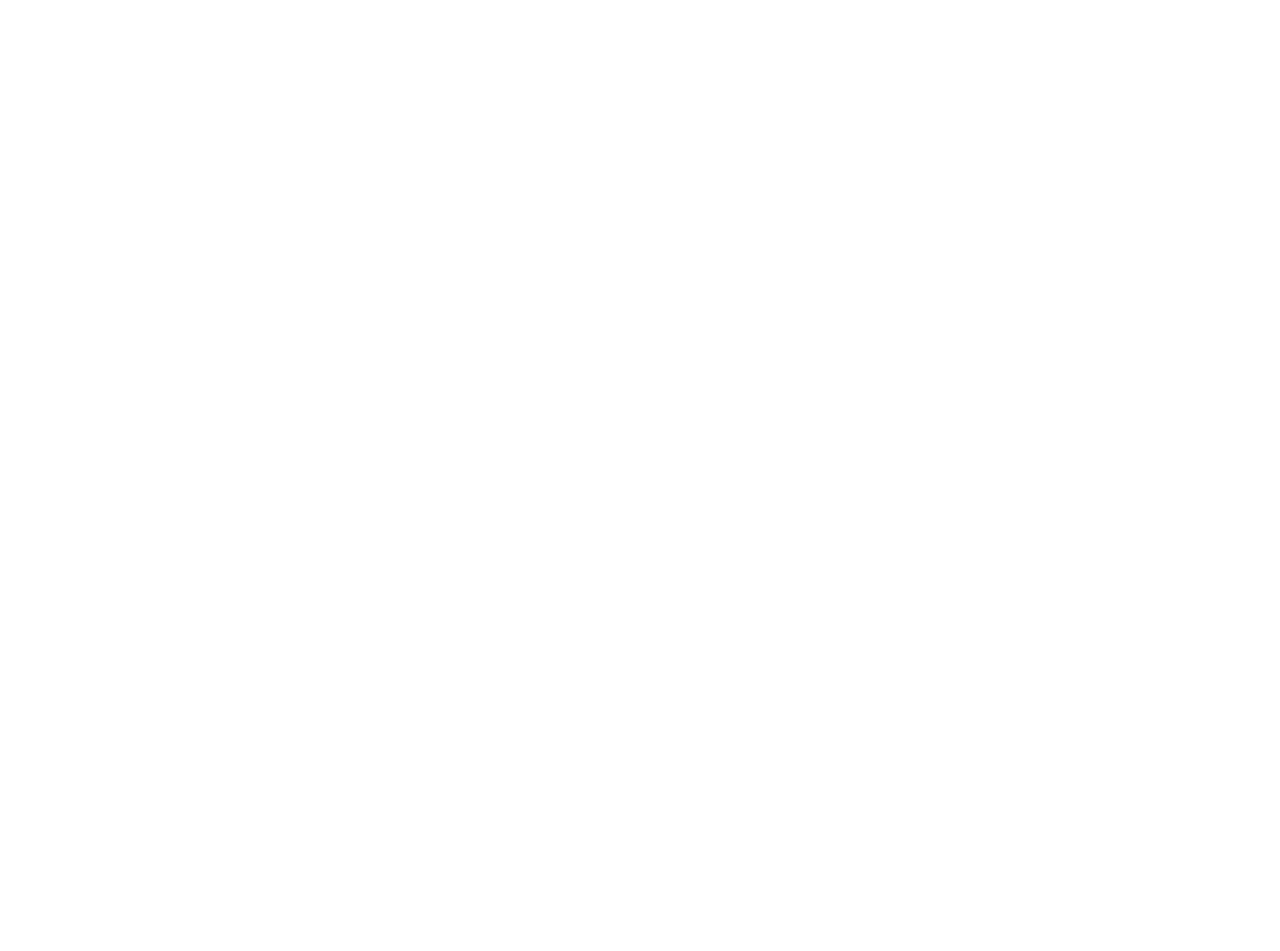
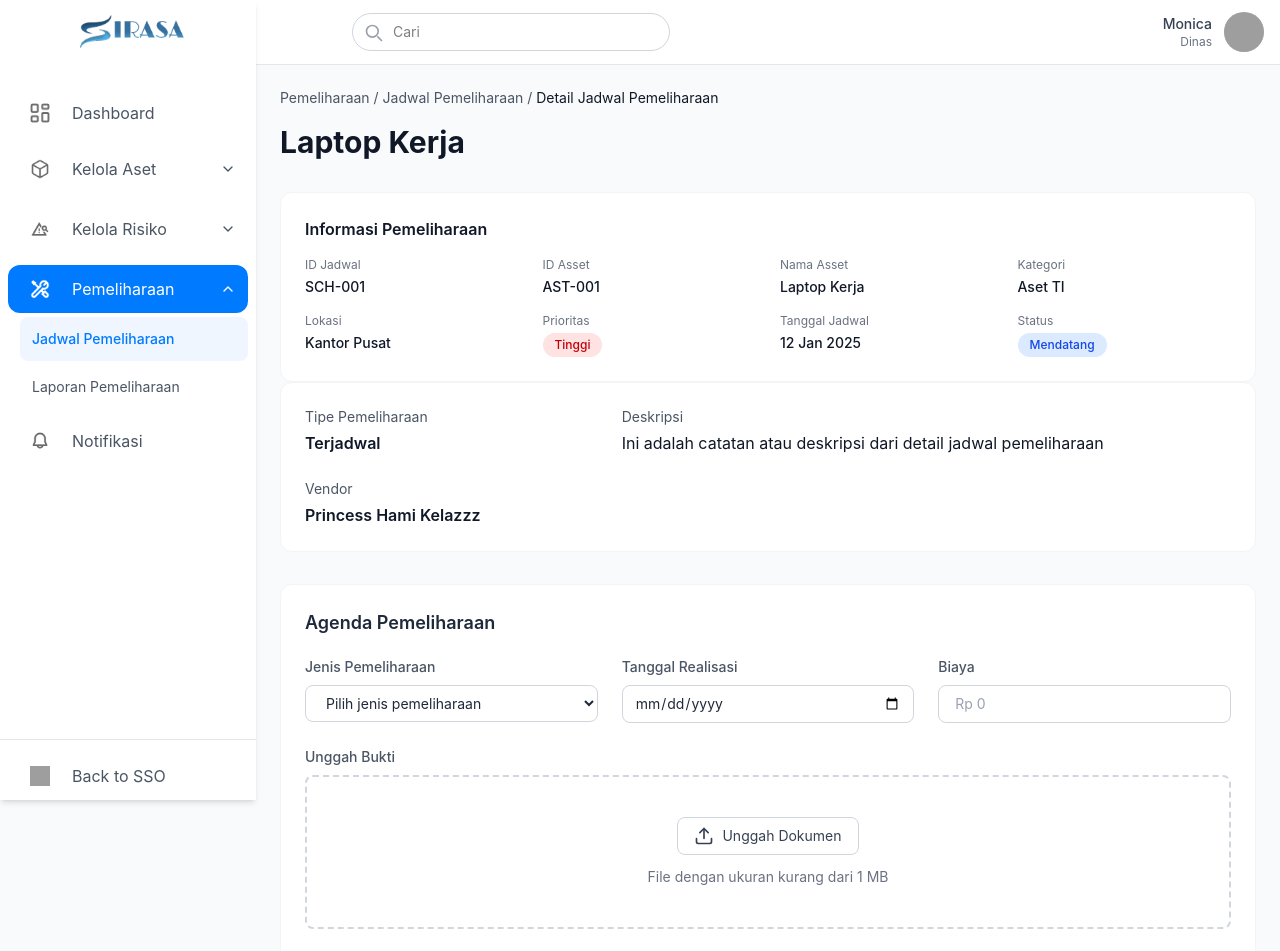
Before and after one commit to actonaa/MANPRO, a React (Vite) app in the folder frontend/: page /pemeliharaan/detail/jadwal in a window 1280 px wide. Before the commit this address had no page. Shown: the top 951 px of the page. Before the commit the page ends 800 px from the top, so only its background shows below. Built offline with nearby package versions, Linux system fonts and the light colour scheme; sample sign-in values are in the browser's storage; grey boxes are pictures that could not be loaded.

Commit message:
create detail jadwal dan revisi

```diff
--- a/frontend/src/components/Notifikasi/dinas/FilterTabs.tsx
+++ b/frontend/src/components/Notifikasi/dinas/FilterTabs.tsx
@@ -26,7 +26,7 @@
   };
 
   return (
-    <div className="flex gap-8 items-center border-b border-gray-200 pb-2">
+    <div className="flex gap-4 lg:gap-8 items-center border-b border-gray-200 pb-2">
       {tabs.map((tab) => (
         <button
           key={tab.id}
--- a/frontend/src/components/pemeliharaan/dinas/AgendaPemeliharaanCard.tsx
+++ b/frontend/src/components/pemeliharaan/dinas/AgendaPemeliharaanCard.tsx
@@ -1,36 +1,79 @@
+import { Upload } from "lucide-react";
+
 export default function AgendaPemeliharaanCard() {
   return (
-    <div className="bg-white p-5 rounded-xl shadow-sm">
-      <h2 className="text-lg  mb-4">Agenda Pemeliharaan</h2>
+    <div className="bg-white p-6 rounded-xl border border-gray-100">
+      <h2 className="text-lg font-semibold mb-5 text-gray-800">
+        Agenda Pemeliharaan
+      </h2>
 
-      <form className="grid grid-cols-1 md:grid-cols-3 gap-6 text-sm">
+      <form className="space-y-6 text-sm">
+        {/* Grid Form Inputs */}
+        <div className="grid grid-cols-1 md:grid-cols-3 gap-6">
           {/* Jenis Pemeliharaan */}
           <div className="flex flex-col">
-          <label className="block mb-2 text-gray-500 ">Jenis</label>
-          <select className="w-full border border-gray-300 rounded-lg px-4 py-2 focus:outline-none focus:ring-2 focus:ring-blue-500 text-gray-800 placeholder:text-gray-400">
-            <option className="text-gray-400">Jenis Pemeliharaan</option>
+            <label className="block mb-2 text-gray-600 font-medium">
+              Jenis Pemeliharaan
+            </label>
+            <select className="w-full border border-gray-300 rounded-lg px-4 py-2 focus:outline-none focus:ring-2 focus:ring-blue-500 text-gray-800">
+              <option value="" disabled selected>
+                Pilih jenis pemeliharaan
+              </option>
+              <option value="rutin">Rutin</option>
+              <option value="insidental">Insidental</option>
             </select>
           </div>
 
           {/* Tanggal Realisasi */}
           <div className="flex flex-col">
-          <label className="block mb-2 text-gray-500 ">Tanggal Realisasi</label>
+            <label className="block mb-2 text-gray-600 font-medium">
+              Tanggal Realisasi
+            </label>
             <input
               type="date"
-            className="w-full border border-gray-300 rounded-lg px-1 py-2 focus:outline-none focus:ring-2 focus:ring-blue-500 text-gray-800 placeholder:text-gray-400"
-            placeholder="mm/dd/yyyy"
+              className="w-full border border-gray-300 rounded-lg px-3 py-2 focus:outline-none focus:ring-2 focus:ring-blue-500 text-gray-800"
             />
           </div>
 
           {/* Biaya */}
           <div className="flex flex-col">
-          <label className="block mb-2 text-gray-500">Biaya</label>
+            <label className="block mb-2 text-gray-600 font-medium">Biaya</label>
             <input
               type="text"
               placeholder="Rp 0"
               className="w-full border border-gray-300 rounded-lg px-4 py-2 focus:outline-none focus:ring-2 focus:ring-blue-500 text-gray-800 placeholder:text-gray-400"
             />
           </div>
+        </div>
+
+        {/* Unggah Bukti */}
+        <div className="flex flex-col">
+          <label className="block mb-2 text-gray-600 font-medium">
+            Unggah Bukti
+          </label>
+          <div className="border-2 border-dashed border-gray-300 rounded-lg p-10 text-center">
+            <button
+              type="button"
+              className="inline-flex items-center gap-2 px-4 py-2 bg-white border border-gray-300 rounded-lg text-gray-700 hover:bg-gray-50 transition-colors"
+            >
+              <Upload className="w-5 h-5" />
+              Unggah Dokumen
+            </button>
+            <p className="text-sm text-gray-500 mt-3">
+              File dengan ukuran kurang dari 1 MB
+            </p>
+          </div>
+        </div>
+
+        {/* Submit Button */}
+        <div className="flex justify-end">
+          <button
+            type="submit"
+            className="px-6 py-2 bg-blue-600 text-white rounded-lg font-medium hover:bg-blue-700 transition-colors"
+          >
+            Simpan
+          </button>
+        </div>
       </form>
     </div>
   );
--- /dev/null
+++ b/frontend/src/components/pemeliharaan/dinas/InfoPemeliharaan.tsx
@@ -0,0 +1,120 @@
+interface InfoProps {
+  idJadwal: string;
+  idAset: string;
+  namaAset: string;
+  kategori: string;
+  lokasi: string;
+  prioritas: string;
+  tanggal: string;
+  status: string;
+}
+
+export default function InfoPemeliharaan({
+  idJadwal,
+  idAset,
+  namaAset,
+  kategori,
+  lokasi,
+  prioritas,
+  tanggal,
+  status,
+}: InfoProps) {
+  // 🔹 Warna untuk prioritas
+  const getPrioritasColor = (value: string) => {
+    switch (value) {
+      case "Tinggi":
+        return "bg-red-100 text-red-700";
+      case "Sedang":
+        return "bg-yellow-100 text-yellow-700";
+      case "Rendah":
+        return "bg-green-100 text-green-700";
+      default:
+        return "bg-gray-100 text-gray-700";
+    }
+  };
+
+  // 🔹 Warna untuk status
+  const getStatusColor = (value: string) => {
+    switch (value) {
+      case "Mendatang":
+        return "bg-blue-100 text-blue-700";
+      case "Aktif":
+        return "bg-green-100 text-green-700";
+      case "Perbaikan":
+        return "bg-orange-100 text-orange-700";
+      default:
+        return "bg-gray-100 text-gray-700";
+    }
+  };
+
+  return (
+    <div className="bg-white rounded-xl p-6 border border-gray-100">
+      <h2 className="text-base font-semibold text-gray-900 mb-4">
+        Informasi Pemeliharaan
+      </h2>
+
+      {/* Grid: mobile = 3 kolom */}
+      <div className="grid grid-cols-3 sm:grid-cols-3 md:grid-cols-4 gap-y-4 gap-x-6 text-sm">
+        {/* ID Jadwal */}
+        <div>
+          <div className="text-gray-500 text-xs mb-1">ID Jadwal</div>
+          <div className="font-medium text-gray-900">{idJadwal}</div>
+        </div>
+
+        {/* ID Asset */}
+        <div>
+          <div className="text-gray-500 text-xs mb-1">ID Asset</div>
+          <div className="font-medium text-gray-900">{idAset}</div>
+        </div>
+
+        {/* Nama Asset */}
+        <div>
+          <div className="text-gray-500 text-xs mb-1">Nama Asset</div>
+          <div className="font-medium text-gray-900">{namaAset}</div>
+        </div>
+
+        {/* Kategori */}
+        <div>
+          <div className="text-gray-500 text-xs mb-1">Kategori</div>
+          <div className="font-medium text-gray-900">{kategori}</div>
+        </div>
+
+        {/* Lokasi */}
+        <div>
+          <div className="text-gray-500 text-xs mb-1">Lokasi</div>
+          <div className="font-medium text-gray-900">{lokasi}</div>
+        </div>
+
+        {/* Prioritas */}
+        <div>
+          <div className="text-gray-500 text-xs mb-1">Prioritas</div>
+          <span
+            className={`inline-block px-3 py-1 text-xs font-medium rounded-full ${getPrioritasColor(
+              prioritas
+            )}`}
+          >
+            {prioritas}
+          </span>
+        </div>
+
+        {/* Tanggal Jadwal */}
+        <div>
+          <div className="text-gray-500 text-xs mb-1">Tanggal Jadwal</div>
+          <div className="font-medium text-gray-900">{tanggal}</div>
+        </div>
+
+        {/* Status */}
+        <div>
+          <div className="text-gray-500 text-xs mb-1">Status</div>
+          <span
+            className={`inline-block px-3 py-1 text-xs font-medium rounded-full ${getStatusColor(
+              status
+            )}`}
+          >
+            {status}
+          </span>
+        </div>
+      </div>
+    </div>
+  );
+}
--- a/frontend/src/components/risiko/dinas/RencanaMitigasiCard.tsx
+++ b/frontend/src/components/risiko/dinas/RencanaMitigasiCard.tsx
@@ -2,7 +2,6 @@
 import ButtonImg from "../../button/ButtonImg";
 
 type Mitigasi = {
-  id: string;
   aksi: string;
   status: string;
   targetTanggal: string;
@@ -81,7 +80,7 @@
           </thead>
           <tbody>
             {mitigasiList.map((item) => (
-              <tr key={item.id} className="border-b">
+              <tr className="border-b">
                 <td className="py-2 text-gray-800 font-medium">{item.aksi}</td>
                 <td className="py-2">
                   <span
--- a/frontend/src/routes/router.tsx
+++ b/frontend/src/routes/router.tsx
@@ -11,6 +11,7 @@
 import JadwalPemeliharaan from "../views/dinas/JadwalPemeliharaan";
 import LaporanAset from "../views/dinas/LaporanAset";
 import DetailLaporanPemeliharaan from "../views/dinas/DetailLaporanPemeliharaan";
+import DetailJadwalPemeliharaan from "../views/dinas/DetailJadwalPemeliharaan";
 import DetailRisiko from "../views/dinas/DetailRisiko";
 import LaporanRisiko from "../views/dinas/LaporanRisiko";
 import TambahMitigasi from "../views/dinas/TambahMitigasi";
@@ -41,6 +42,7 @@
           <Route path="/risiko/laporan" element={<LaporanRisiko />} />
           <Route path="/risiko/tambah/mitigasi" element={<TambahMitigasi />} />
           <Route path="/pemeliharaan" element={<JadwalPemeliharaan />} />
+          <Route path="/pemeliharaan/detail/jadwal" element={<DetailJadwalPemeliharaan />} />
           <Route path="/pemeliharaan/laporan" element={<Pemeliharaan />} />
           <Route
             path="/detail/laporan"
--- /dev/null
+++ b/frontend/src/views/dinas/DetailJadwalPemeliharaan.tsx
@@ -0,0 +1,70 @@
+import AgendaPemeliharaanCard from "../../components/pemeliharaan/dinas/AgendaPemeliharaanCard";
+import InfoPemeliharaan from "../../components/pemeliharaan/dinas/InfoPemeliharaan";
+import LayoutDinas from "../layout/LayoutDinas";
+
+export default function LaptopKerjaDetail() {
+  return (
+    <LayoutDinas>
+      <div className="min-h-screen bg-gray-50">
+        <div className="max-w-6xl mx-auto">
+          {/* Breadcrumb */}
+          <div className="text-sm text-gray-600 mb-4">
+            Pemeliharaan / Jadwal Pemeliharaan /{" "}
+            <span className="text-gray-900">Detail Jadwal Pemeliharaan</span>
+          </div>
+          {/* Title */}
+          <h1 className="text-3xl font-bold text-gray-900 mb-8">
+            Laptop Kerja
+          </h1>
+          <div>
+            <InfoPemeliharaan
+              idJadwal="SCH-001"
+              idAset="AST-001"
+              namaAset="Laptop Kerja"
+              kategori="Aset TI"
+              lokasi="Kantor Pusat"
+              prioritas="Tinggi"
+              tanggal="12 Jan 2025"
+              status="Mendatang"
+            />
+          </div>
+
+          <div className="bg-white p-6 rounded-xl mb-8 border border-gray-100">
+            <div className="grid grid-cols-1 md:grid-cols-3 gap-6">
+              {/* Tipe Pemeliharaan */}
+              <div>
+                <div className="text-sm text-gray-600 mb-1">
+                  Tipe Pemeliharaan
+                </div>
+                <div className="text-base font-semibold text-gray-900">
+                  Terjadwal
+                </div>
+              </div>
+
+              {/* Deskripsi */}
+              <div className="md:col-span-2">
+                <div className="text-sm text-gray-600 mb-1">Deskripsi</div>
+                <div className="text-base text-gray-900">
+                  Ini adalah catatan atau deskripsi dari detail jadwal
+                  pemeliharaan
+                </div>
+              </div>
+
+              {/* Vendor */}
+              <div>
+                <div className="text-sm text-gray-600 mb-1">Vendor</div>
+                <div className="text-base font-semibold text-gray-900">
+                  Princess Hami Kelazzz
+                </div>
+              </div>
+            </div>
+          </div>
+
+          <div>
+            <AgendaPemeliharaanCard />
+          </div>
+        </div>
+      </div>
+    </LayoutDinas>
+  );
+}
--- a/frontend/src/views/dinas/JadwalPemeliharaan.tsx
+++ b/frontend/src/views/dinas/JadwalPemeliharaan.tsx
@@ -44,7 +44,7 @@
       {/* Kontainer tabel */}
       <div className=" rounded-lg">
         {/* 🔹 Filter section */}
-        <div className="flex flex-wrap justify-center items-center mb-4">
+        <div className="flex flex-wrap justify-between mb-4">
           {/* Kiri: Filter Buttons */}
           <div className="flex flex-row items-center gap-2">
             <FilterDate />
--- a/frontend/src/views/dinas/LaporanPemeliharaan.tsx
+++ b/frontend/src/views/dinas/LaporanPemeliharaan.tsx
@@ -75,7 +75,7 @@
       </div>
 
       {/* 📋 Tabel Data */}
-      <div className="shadow-md bg-white">
+      <div>
         <TablePemeliharaan
           kategori={selectedKategori}
           status={selectedStatus}
--- a/frontend/src/views/dinas/Notifications.tsx
+++ b/frontend/src/views/dinas/Notifications.tsx
@@ -36,7 +36,7 @@
 
   return (
     <LayoutDinas>
-      <div className="bg-white rounded-xl space-y-6">
+      <div className="bg-white p-6 rounded-xl space-y-6">
         {/* 🔔 Judul + SearchBar di satu baris */}
         <div className="flex flex-col lg:flex-row lg:items-center lg:justify-between gap-4">
           <h1 className="text-2xl font-semibold text-gray-800">
```
Lines whose indentation alone changed are shown as unchanged.
